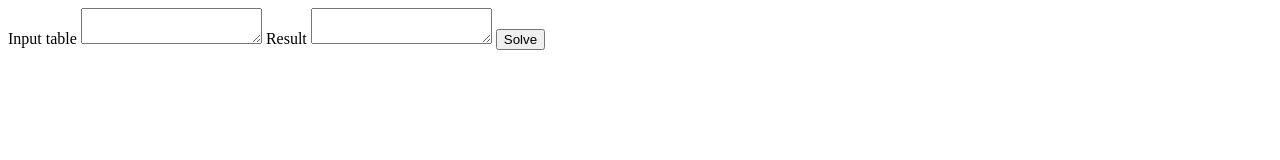
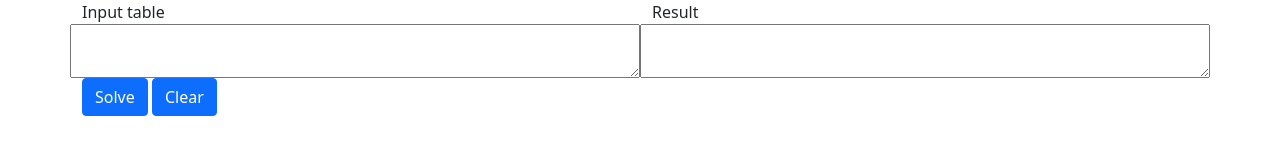
Before and after one commit to vehlwn/brute-sudoku-rs, a website built with webpack: page front/src/index.html in a window 1280 px wide. Built offline with nearby package versions, Linux system fonts and the light colour scheme; no server answers.

Commit message:
Fix bootstrap styles

```diff
--- a/front/src/index.html
+++ b/front/src/index.html
@@ -7,13 +7,18 @@
   </head>
   <body>
     <div class="container">
-      <label>Input table</label>
-      <textarea id="inputTable"></textarea>
+      <div class="row">
+        <label class="col">Input table</label>
+        <label class="col">Result</label>
+      </div>
 
-      <label>Result</label>
-      <textarea id="result"></textarea>
+      <div class="row">
+        <textarea id="inputTable" class="col"></textarea>
+        <textarea id="result" class="col"></textarea>
+      </div>
 
-      <button id="solveBtn">Solve</button>
+      <button id="solveBtn" class="btn btn-primary">Solve</button>
+      <button id="clearBtn" class="btn btn-primary">Clear</button>
     </div>
   </body>
 </html>
--- a/front/src/index.js
+++ b/front/src/index.js
@@ -1,7 +1,9 @@
-import "bootstrap";
-
+import "bootstrap/dist/css/bootstrap.min.css";
 import $ from "jquery";
 
+window.onload = (_event) => {
+  console.log("page is fully loaded");
+};
 $("#solveBtn").on("click", async function () {
   console.log("solve");
 });
@@ -17,6 +19,6 @@ async function postData(url = "", data = {}) {
   return response.json();
 }
 
-postData("https://example.com/answer", { answer: 42 }).then((data) => {
-  console.log(data); // JSON data parsed by `data.json()` call
-});
+// postData("https://example.com/answer", { answer: 42 }).then((data) => {
+//   console.log(data);
+// });
```
